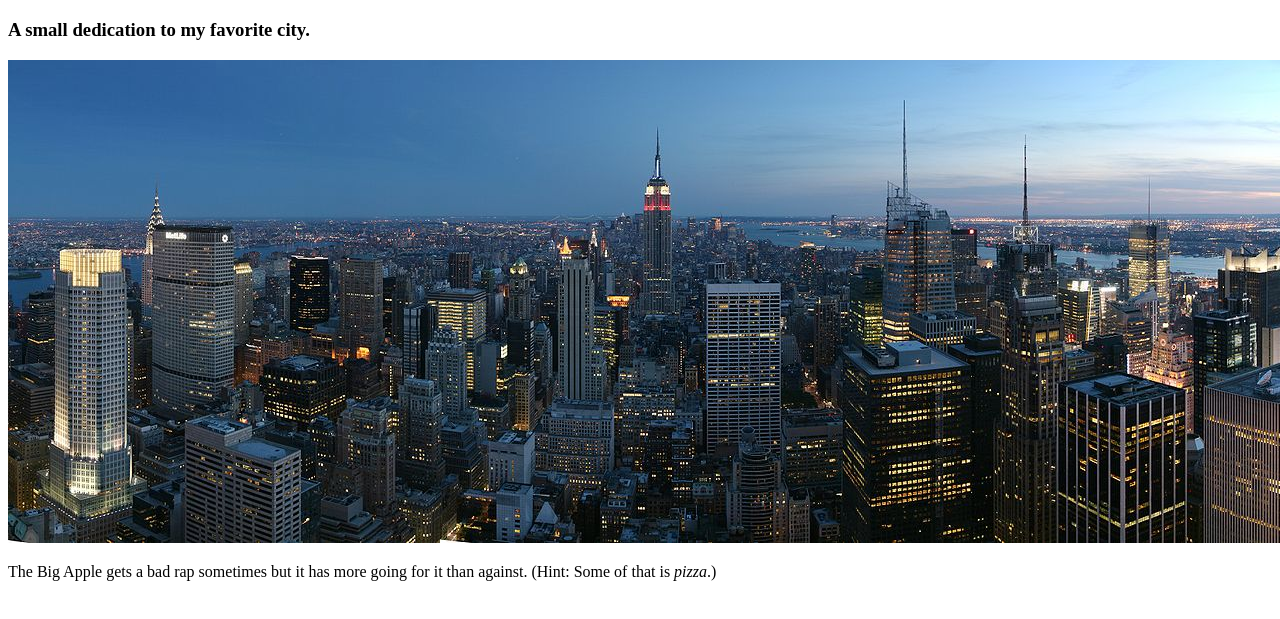
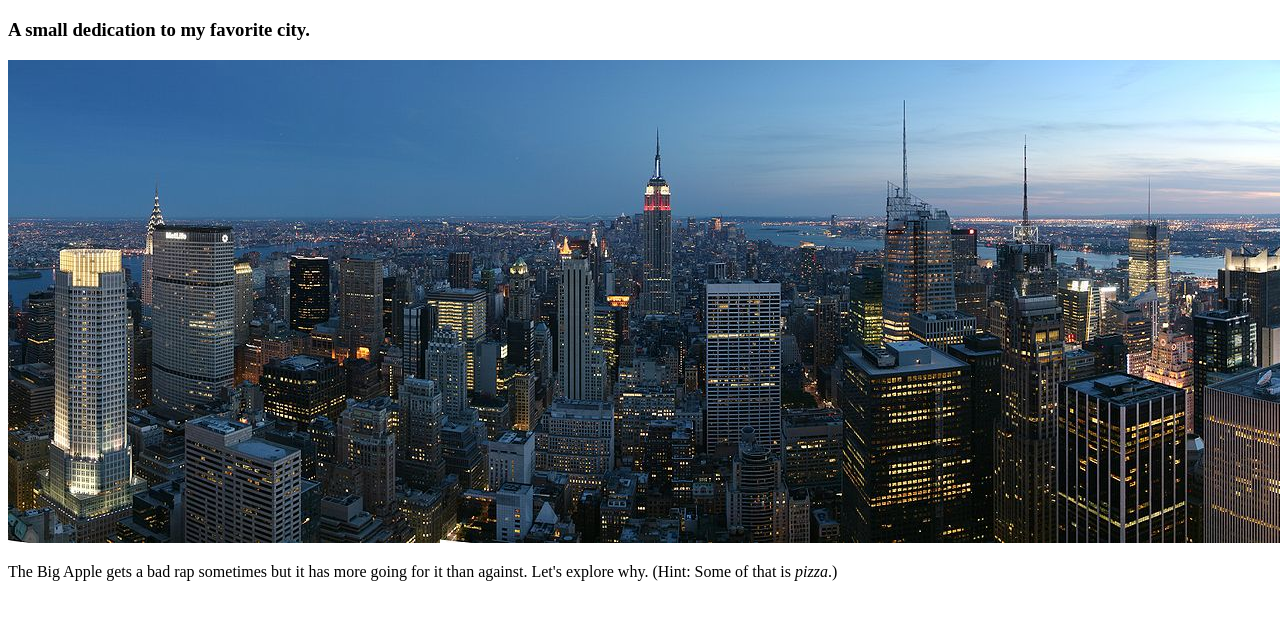
Before and after one commit to Alex-E-Camacho/Alex-E-Camacho.github.io, a plain HTML site: page index.html in a window 1280 px wide. Shown: the part 61-680 px from the top of the page. Drawn offline with Linux system fonts and the light colour scheme.

Commit message:
Edit intro

```diff
--- a/index.html
+++ b/index.html
@@ -9,6 +9,6 @@
 
 <img src="images/nyc.jpg" alt="New York City buildings">
 
-<p>The Big Apple gets a bad rap sometimes but it has more going for it than against. (Hint: Some of that is <em>pizza</em>.)
+<p>The Big Apple gets a bad rap sometimes but it has more going for it than against. Let's explore why. (Hint: Some of that is <em>pizza</em>.)
 </body>
 </html>
```
